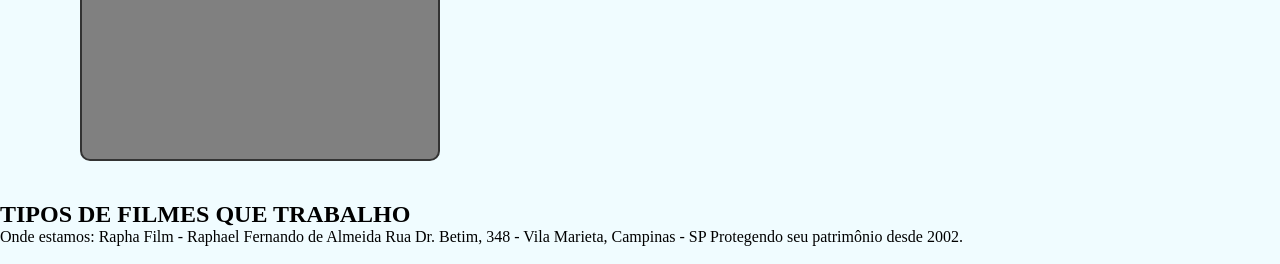
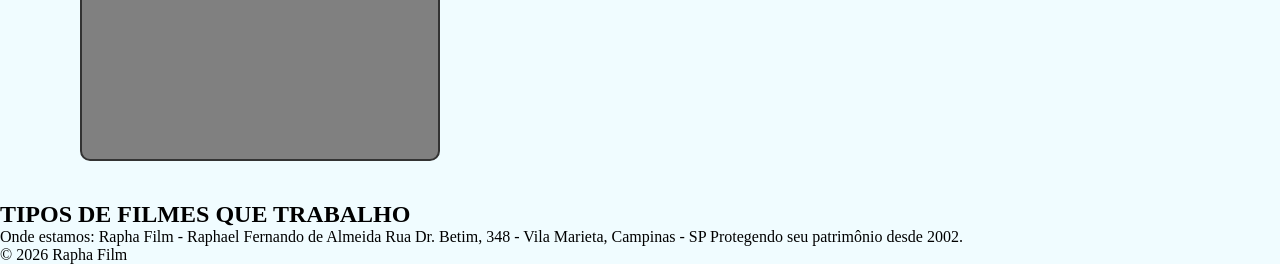
Before and after one commit to AngeloDomingues/Projeto-Insulfilm., a plain HTML site: page index.htm in a window 1280 px wide. Shown: the part 902-1166 px from the top of the page. Drawn offline with Linux system fonts and the light colour scheme.

Commit message:
Teste de configuração de perfil

```diff
--- a/index.htm
+++ b/index.htm
@@ -83,7 +83,7 @@ Fundada por Raphael Fernando de Almeida, a Rapha Film é referência em Campinas
     </main>
 
     <footer>
-        Onde estamos: Rapha Film - Raphael Fernando de Almeida Rua Dr. Betim, 348 - Vila Marieta, Campinas - SP Protegendo seu patrimônio desde 2002.
+        Onde estamos: Rapha Film - Raphael Fernando de Almeida Rua Dr. Betim, 348 - Vila Marieta, Campinas - SP Protegendo seu patrimônio desde 2002. <br>© 2026 Rapha Film
     </footer>
 
 </body>
```
